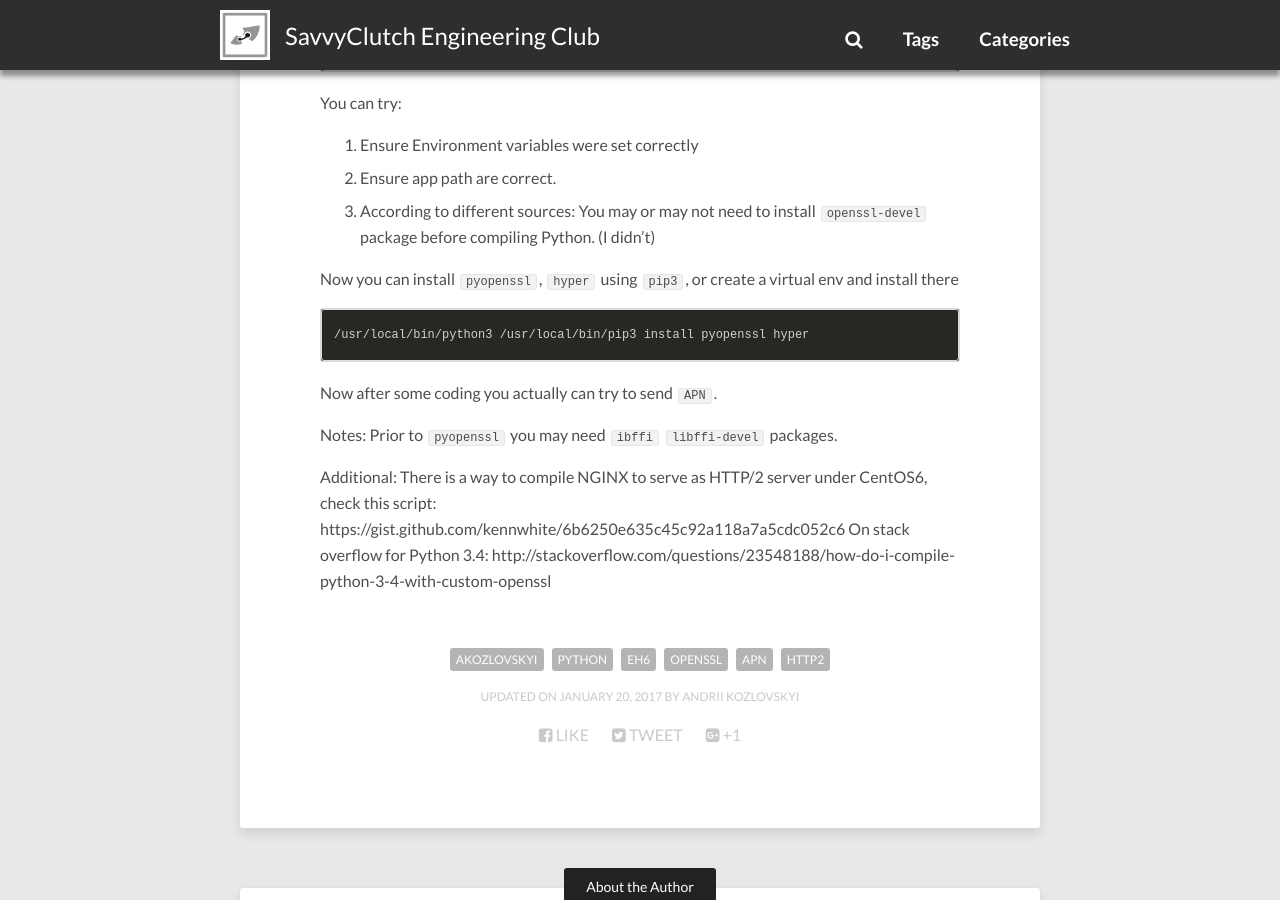
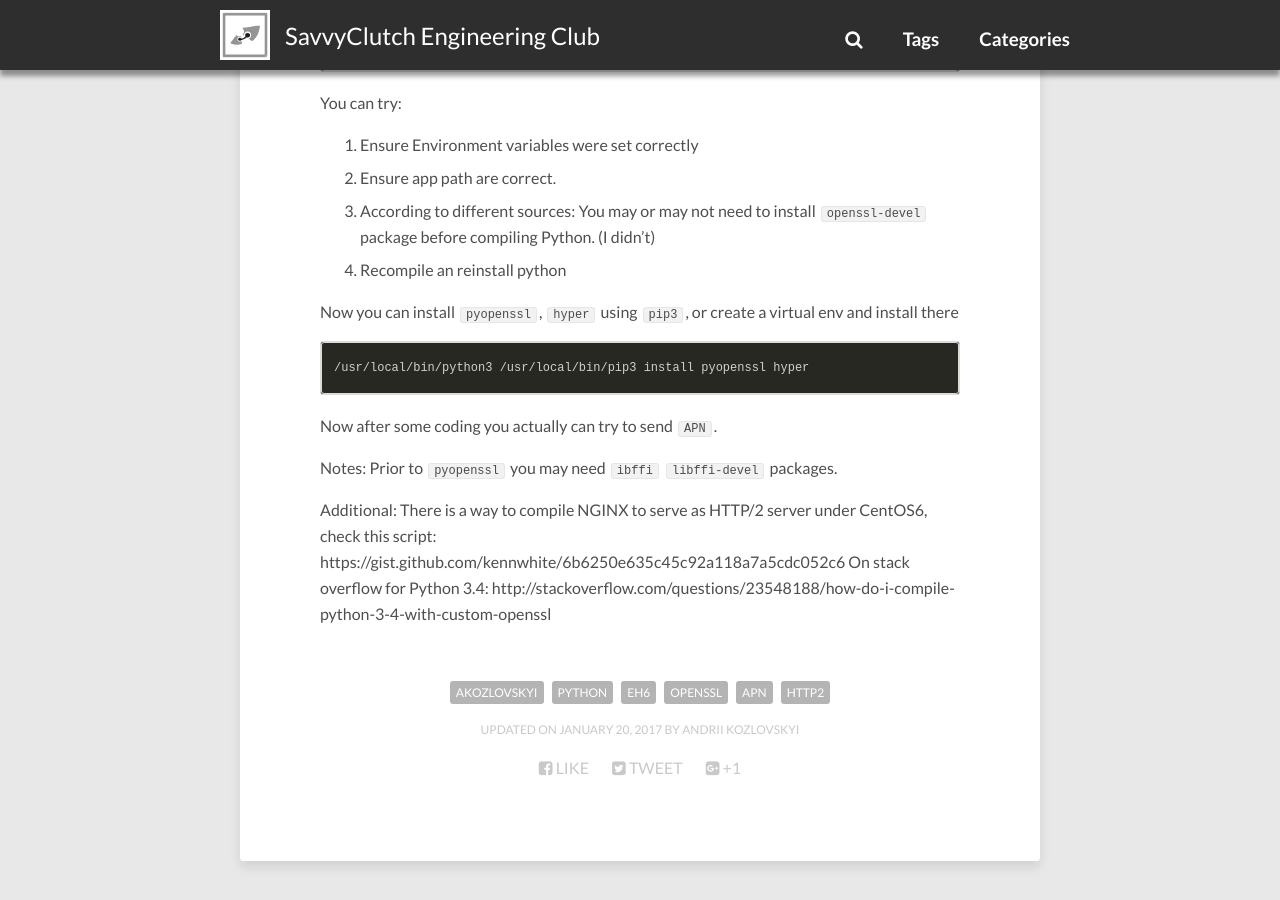
Before and after one commit to savvyclutch/savvyclutch.github.io, a Jekyll site: the page built from _posts/2017-01-20-centos6-compiling-python-with-custom-OpenSSL-to-support-ALPN-for-HTTP2-and-APN.md, in a window 1280 px wide and 900 px high, scrolled down 2045 px. Built offline with Jekyll 4.4.1, drawn with Linux system fonts in a browser that asks for light colours; nearby versions of some CDN libraries; comment, search, counter and statistics services are not loaded.

Commit message:
Corrections

```diff
--- a/_posts/2017-01-20-centos6-compiling-python-with-custom-OpenSSL-to-support-ALPN-for-HTTP2-and-APN.md
+++ b/_posts/2017-01-20-centos6-compiling-python-with-custom-OpenSSL-to-support-ALPN-for-HTTP2-and-APN.md
@@ -76,6 +76,7 @@ You can try:
 1. Ensure Environment variables were set correctly
 2. Ensure app path are correct.
 3. According to different sources: You may or may not need to install `openssl-devel` package before compiling Python. (I didn't)
+4. Recompile an reinstall python
 
 Now you can install `pyopenssl`, `hyper` using `pip3`, or create a virtual env and install there
 
```
